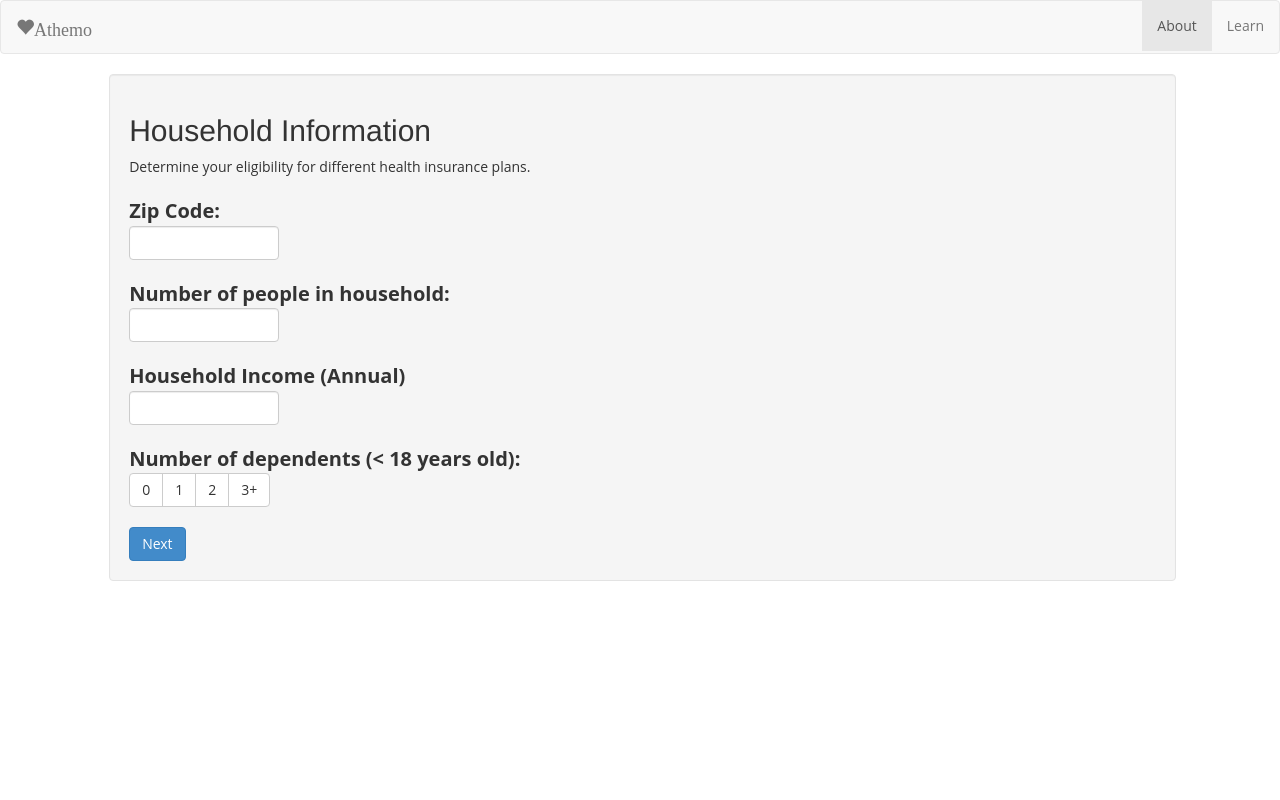
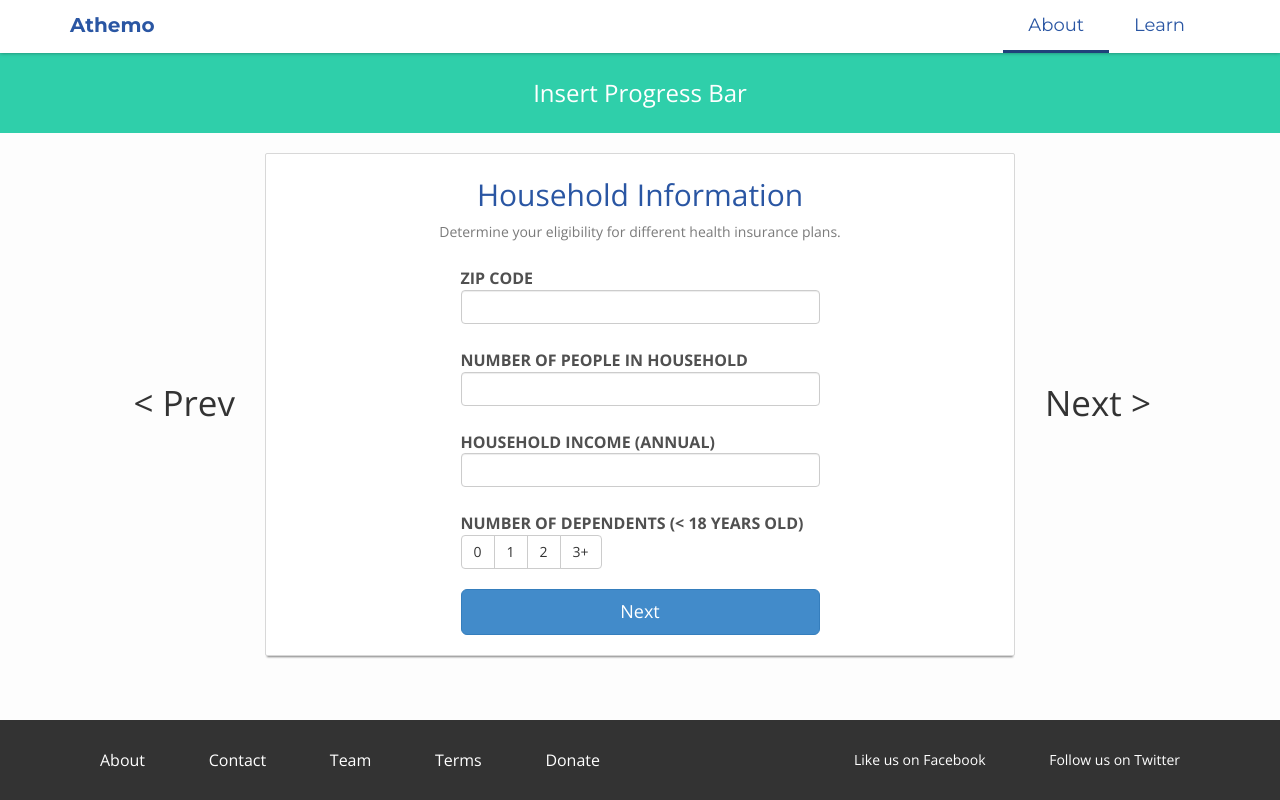
Before and after one commit to ESBerkeley/athemo-health, a Django app: page /household_info in a window 1280 px wide; the page is wider, and only the part inside the window is pictured. Run offline with Django 3.2, Linux system fonts and the light colour scheme; some libraries are stand-ins or nearby versions.

Commit message:
DID ALL THE FRONT END, HALP

```diff
--- /dev/null
+++ b/health/health/static/css/footer.css
@@ -0,0 +1,47 @@
+* {
+    margin: 0;
+}
+html, body {
+    height: 100%;
+}
+.wrapper {
+    min-height: 100%;
+    height: auto !important;
+    height: 100%;
+    margin: 0 auto -80px;  /*the bottom margin is the negative value of the footer's height */
+}
+
+.footer-padding {
+    height: 40px;
+}
+
+.push {
+    height: 80px;
+    clear: both;
+}
+
+.footer {
+    height: 80px; /* .push must be the same height as .footer */
+    clear: both;
+    background-color: #333333;
+    color: white;
+}
+
+.footer-item {
+    display: inline-block;
+    height: 80px;
+    line-height: 80px;
+    padding: 0 30px;
+    font-size: 16px;
+    font-weight: 400;
+    color: white;
+}
+
+.footer-item:hover {
+    color: white;
+    text-decoration: underline;
+}
+
+.pull-right .footer-item {
+    font-size: 14px;
+}
--- /dev/null
+++ b/health/health/static/css/progress.css
@@ -0,0 +1,95 @@
+.progress-section {
+    height: 80px;
+    background-color: #2fcfaa; /* maybe do standard blue #2a56a3 or #2a93a3*/
+    margin-top: -20px;
+    margin-bottom: 20px;
+    text-align: center;
+    color: white;
+    font-size: 24px;
+    line-height: 80px;
+}
+
+.main-form {
+    border: 1px solid #d8d8d8;
+    border-radius: 2px;
+    box-shadow: 0 3px 2px -2px gray;
+    background-color: white;
+}
+
+.main-form .heading {
+    text-align: center;
+    margin-bottom: 20px;
+}
+
+.heading .title {
+    font-size: 30px;
+    margin-top: 20px;
+    margin-bottom: 5px;
+    color: #2a56a3;
+}
+
+.heading .sub_title {
+    color: #7a7a7a;
+}
+
+.main-form .main {
+    margin-bottom: 20px;
+}
+
+body {
+    background-color: #fdfdfd;
+}
+
+.input-label {
+    vertical-align: middle;
+    margin-top: 5px;
+    text-transform: uppercase;
+    font-weight: bold;
+    font-size: 16px;
+    color: #505050;
+}
+
+.main-form input {
+    vertical-align: middle;
+}
+
+.input-row {
+    margin-bottom: 20px;
+}
+
+.direction{
+    line-height: 499px;
+    font-size: 35px;
+    font-weight: 300;
+    -o-transition: .3s;
+    -ms-transition:.3s;
+    -moz-transition:.3s;
+    -webkit-transition:.3s;
+    transition:.3s;
+}
+
+.direction.prev {
+    text-align: right;
+}
+
+.direction.next {
+    text-align: left;
+}
+
+.direction.prev:hover {
+    margin-right: 20px;
+    -o-transition: .3s;
+    -ms-transition:.3s;
+    -moz-transition:.3s;
+    -webkit-transition:.3s;
+    transition:.3s;
+}
+
+.direction.next:hover {
+    margin-left: 20px;
+    -o-transition: .3s;
+    -ms-transition:.3s;
+    -moz-transition:.3s;
+    -webkit-transition:.3s;
+    transition:.3s;
+}
--- a/health/health/static/css/styles.css
+++ b/health/health/static/css/styles.css
@@ -2,26 +2,80 @@
 	font-size: 16px;
 }
 
+.navbar {
+    background-color: white;
+    -webkit-box-shadow: 0px 0px 4px rgba(0,0,0,0.4);
+    -moz-box-shadow: 0px 0px 4px rgba(0,0,0,0.4);
+    box-shadow: 0px 0px 4px rgba(0,0,0,0.4);
+    border: 0;
+    border-radius: 0;
+}
+
+.navbar .navbar-brand {
+    font-family: Montserrat, sans-serif;
+    font-size: 20px;
+    color: #2a56a3 !important;
+    font-weight: bold;
+     -webkit-transition: all 0.2s ease-out; -moz-transition: all 0.2s ease; -o-transition: all 0.2s ease;
+}
+
+.navbar .navbar-brand:hover {
+    margin-top: 3px;
+}
+
+.navbar li {
+    font-family: Montserrat, sans-serif;
+    font-size: 18px;
+}
+
+.navbar li.active {
+
+}
+
+.navbar li.active a {
+    background-color: white !important;
+    border-bottom: 3px solid #20417a;
+}
+
+.navbar li a {
+    display: inline-block;
+    color: #2a56a3 !important;
+    padding-left: 25px;
+    padding-right: 25px;
+    border-bottom: 3px solid white;
+    -o-transition: .3s;
+    -ms-transition:.3s;
+    -moz-transition:.3s;
+    -webkit-transition:.3s;
+    transition:.3s;
+}
+
+.navbar li a:hover {
+    background-color: #2a56a3 !important;
+    border-bottom-color: #2a56a3;
+    color: white !important;
+    -o-transition: .3s;
+    -ms-transition:.3s;
+    -moz-transition:.3s;
+    -webkit-transition:.3s;
+    transition:.3s;
+}
+
 body {
-    font-family: "Open Sans",Helvetica,Arial,sans-serif;
+    font-family: "Open Sans", sans-serif;
     /*font-size: 14px;
     line-height: 1.428571429;
     color: #333;*/
+}
+
+h1, h2, h3, h4, h5, h6 {
+    font-family: "Open Sans", sans-serif;
 }
 
 .income-btn {
     width:200px;
 }
 
-.category {
-	font-weight: bold;
-	font-size: 20px;
-}
-
-.side-item {
-	margin-top: 20px;
-}
-
 thead {
 	font-size: 20px;
 }
--- a/health/health/templates/base.html
+++ b/health/health/templates/base.html
@@ -6,20 +6,18 @@
     <link href="{{ STATIC_URL }}css/navbar.css" rel="stylesheet">
     <link href="{{ STATIC_URL }}css/chosen.min.css" rel="stylesheet">
     <link href="{{ STATIC_URL }}css/styles.css" rel="stylesheet">
-    <script src="http://ajax.googleapis.com/ajax/libs/jquery/1.10.2/jquery.min.js"></script>
-    <script src="{{ STATIC_URL }}js/chosen.jquery.min.js" type="text/javascript"></script>
+    <link href="{{ STATIC_URL }}css/footer.css" rel="stylesheet">
+    <link href='http://fonts.googleapis.com/css?family=Open+Sans:300italic,400italic,600italic,700italic,400,600,700,300' rel='stylesheet' type='text/css'>
+    <link href='http://fonts.googleapis.com/css?family=Montserrat:400,700' rel='stylesheet' type='text/css'>
     {% block head %}
     {% endblock %}
 </head>
 <body>
-<div class="navbar navbar-default">
+<div class="wrapper"><!-- wrapper class for footer -->
+    <div class="navbar navbar-default" role="navigation">
+        <div class="container">
             <div class="navbar-header">
-        <button type="button" class="navbar-toggle" data-toggle="collapse" data-target=".navbar-collapse">
-            <span class="icon-bar"></span>
-            <span class="icon-bar"></span>
-            <span class="icon-bar"></span>
-        </button>
-        <a class="navbar-brand" href="{% url home %}"><span class="glyphicon glyphicon-heart">Athemo</span></a>
+                <a class="navbar-brand" href="{% url home %}">Athemo</a>
             </div>
             <div class="navbar-collapse collapse">
                 <ul class="nav navbar-nav navbar-right">
@@ -28,7 +26,31 @@
                 </ul>
             </div>
         </div>
+    </div>
     {% block content %}
+    {% endblock %}
+    <div class="footer-padding"></div>
+    <div class="push"></div>
+</div>
+<div class="footer">
+    <div class="container">
+        <div class="pull-left">
+            <a href="#"><div class="footer-item">About</div></a>
+            <a href="#"><div class="footer-item">Contact</div></a>
+            <a href="#"><div class="footer-item">Team</div></a>
+            <a href="#"><div class="footer-item">Terms</div></a>
+            <a href="#"><div class="footer-item">Donate</div></a>
+        </div>
+        <div class="pull-right">
+            <div class="footer-item">Like us on Facebook</div>
+            <div class="footer-item">Follow us on Twitter</div>
+        </div>
+    </div>
+</div>
+
+<script src="http://ajax.googleapis.com/ajax/libs/jquery/1.10.2/jquery.min.js"></script>
+<script src="{{ STATIC_URL }}js/chosen.jquery.min.js" type="text/javascript"></script>
+{% block javascript %}
 {% endblock %}
 </body>
 </html>
--- a/health/health/templates/household_info.html
+++ b/health/health/templates/household_info.html
@@ -1,29 +1,68 @@
 {% extends "base.html" %}
 
+{% block head %}
+    <link href="{{ STATIC_URL }}css/progress.css" rel="stylesheet">
+{% endblock %}
+
 {% block content %}
+<div class="progress-section">
+    Insert Progress Bar
+</div>
+<div class="container">
     <div class="row">
-		<div class="col-xs-offset-1 col-sm-offset-1 col-md-offset-1 col-xs-12 col-sm-12 col-md-12">
-				<div class=" col-xs-10 col-sm-10 col-md-10 well">
-						<h2>Household Information</h2>
-						<p class="sub_heading">Determine your eligibility for different health insurance plans.</p>
-						<form method="POST">
-						<div class="category side-item">Zip Code: </div>
-						<input type="text" id="zip-code" class="form-control" style="width:150px" />
-						<div class="category side-item">Number of people in household:</div>
-						<input type="text" id="household-count" class="form-control" style="width:150px" />
-						<div class="category side-item">Household Income (Annual)</div>
-						<input type="text" class="form-control" style="width:150px;" />
-						<div class="category side-item">Number of dependents (&lt; 18 years old):</div>
+        <div class="col-xs-2 col-sm-2 col-md-2 ">
+            <div class="direction prev">
+                &lt; Prev
+            </div>
+        </div>
+        <div class="col-xs-8 col-sm-8 col-md-8">
+            <div class="main-form">
+                <div class="heading">
+                    <div class="title">Household Information</div>
+                    <div class="sub_title">Determine your eligibility for different health insurance plans.</div>
+                </div>
+                <div class="row input-row">
+                    <div class="col-sm-offset-3 col-sm-6">
+                        <div class="input-label">Zip Code</div>
+                        <input type="text" id="zip-code" class="form-control"/>
+                    </div>
+                </div>
+                <div class="row input-row">
+                    <div class="col-sm-offset-3 col-sm-6">
+                        <div class="input-label">Number of people in household</div>
+                        <input type="text" id="zip-code" class="form-control"/>
+                    </div>
+                </div>
+                <div class="row input-row">
+                    <div class="col-sm-offset-3 col-sm-6">
+                        <div class="input-label">Household Income (Annual)</div>
+                        <input type="text" id="zip-code" class="form-control"/>
+                    </div>
+                </div>
+                <div class="row input-row">
+                    <div class="col-sm-offset-3 col-sm-6">
+                        <div class="input-label">Number of dependents (&lt; 18 years old)</div>
                         <div class="btn-group">
                                 <button type="button" class="btn btn-default">0</button>
                                 <button type="button" class="btn btn-default">1</button>
                                 <button type="button" class="btn btn-default">2</button>
                                 <button type="button" class="btn btn-default">3+</button>
                         </div>
-						<br />
-						<br />
-						<button type="button" class="btn btn-primary">Next</button>
                     </div>
                 </div>
+                <div class="row input-row">
+                    <div class="col-sm-offset-3 col-sm-6">
+                        <input class="btn btn-block btn-primary btn-lg" value="Next" />
+                    </div>
+                </div>
+
+            </div>
+        </div><!-- end col8 -->
+        <div class="col-xs-2 col-sm-2 col-md-2">
+            <div class="direction next">
+                 Next &gt;
+            </div>
+        </div>
+    </div><!-- end row -->
 </div>
 {% endblock %}
```
Also changed, not shown: 1 other file. Lines whose indentation alone changed are shown as unchanged.
